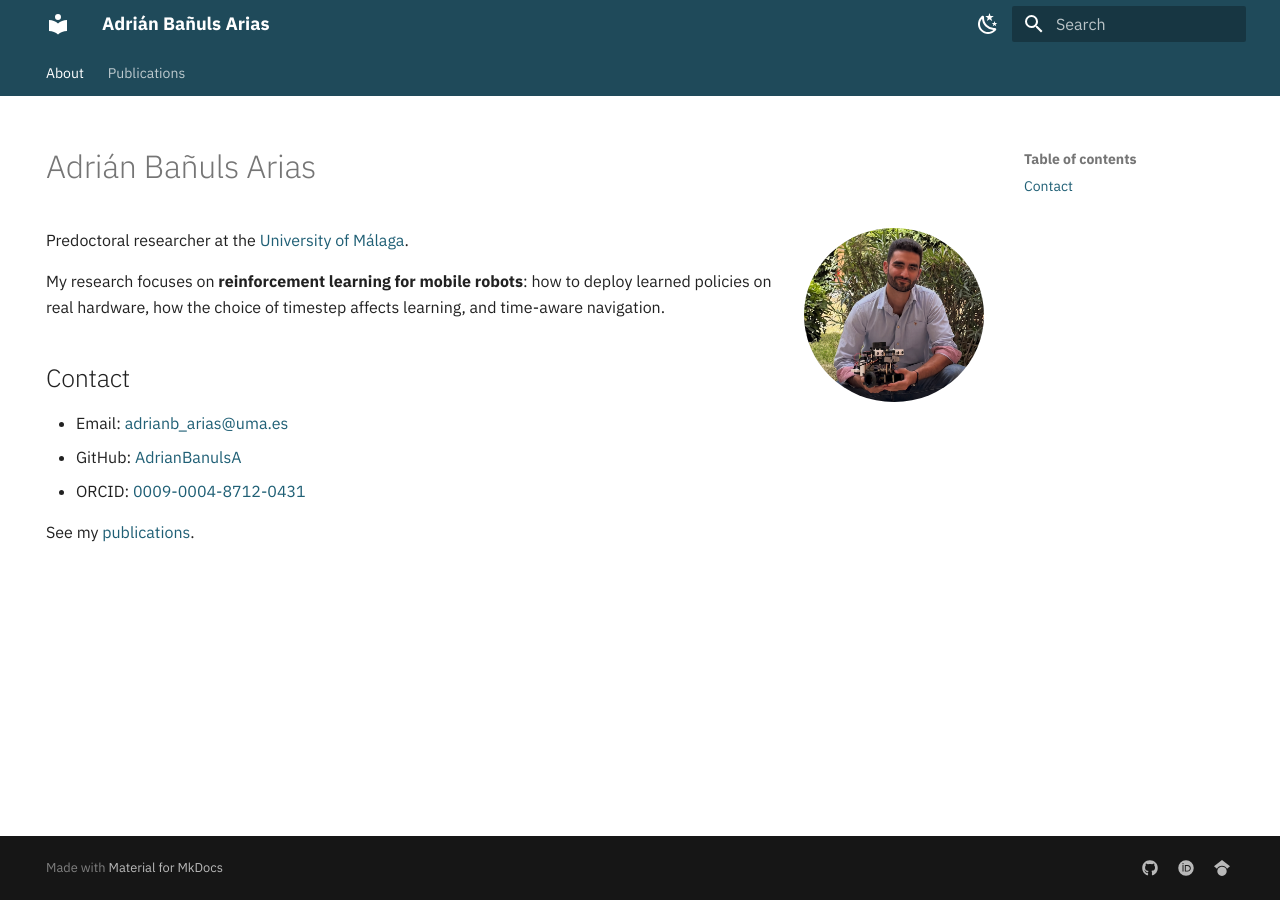
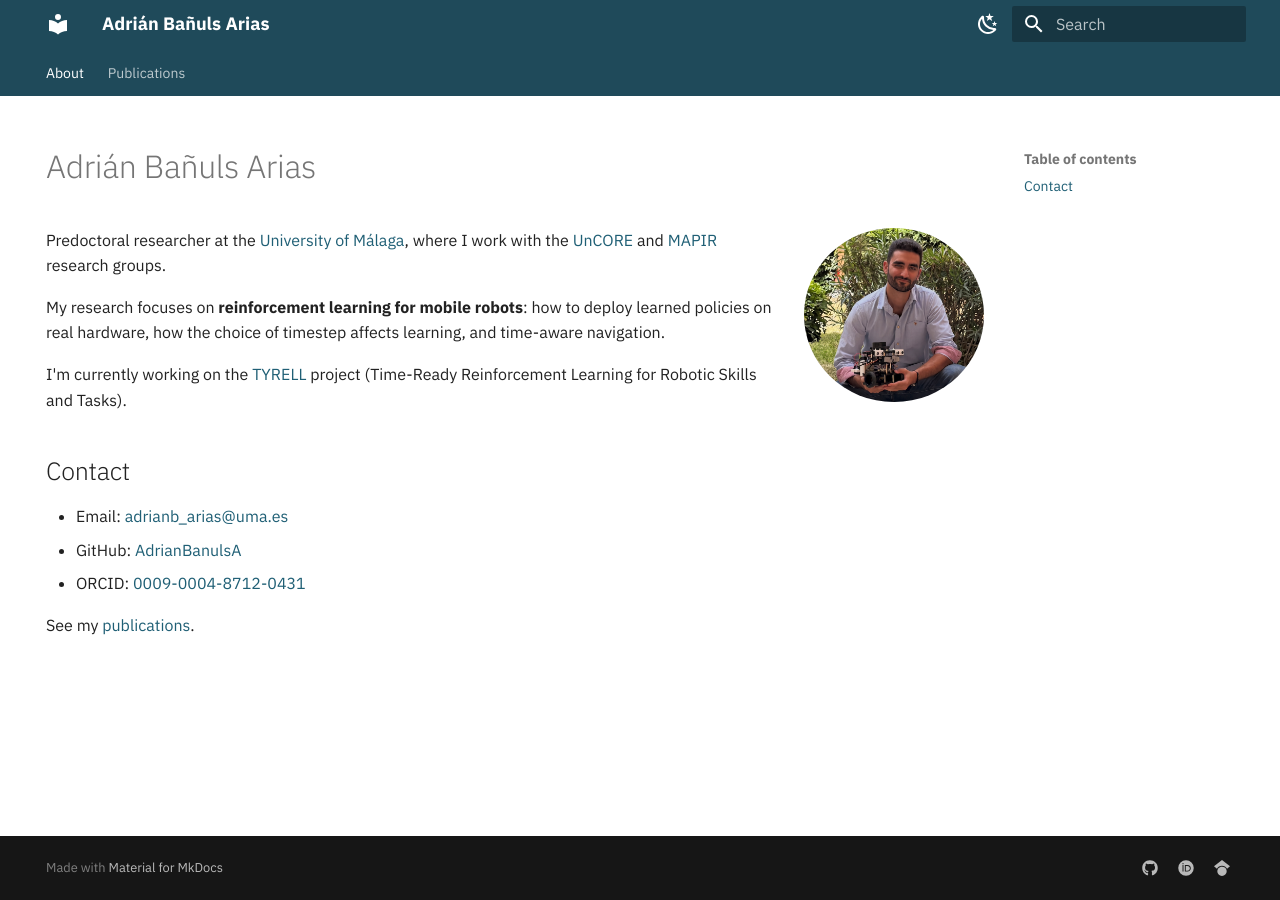
Before and after one commit to AdrianBanulsA/AdrianBanulsA.github.io, an MkDocs documentation site: the page built from docs/index.md, in a window 1280 px wide. Built offline with MkDocs 1.6.1 and Material for MkDocs 9.7.7, drawn with Linux system fonts in a browser that asks for light colours.

```diff
--- a/docs/index.md
+++ b/docs/index.md
@@ -7,11 +7,17 @@ hide:
 
 ![Adrián Bañuls Arias](img/profile.jpg){ .profile-photo }
 
-Predoctoral researcher at the [University of Málaga](https://www.uma.es/).
+Predoctoral researcher at the [University of Málaga](https://www.uma.es/), where I
+work with the [UnCORE](https://github.com/uncore-team) and
+[MAPIR](https://mapir.isa.uma.es/) research groups.
 
 My research focuses on **reinforcement learning for mobile robots**: how to deploy
 learned policies on real hardware, how the choice of timestep affects learning, and
 time-aware navigation.
+
+I'm currently working on the
+[TYRELL](https://babel.isa.uma.es/research/projects/tyrell/) project (Time-Ready
+Reinforcement Learning for Robotic Skills and Tasks).
 
 ## Contact
 
```
Also changed, not shown: 1 other file.
